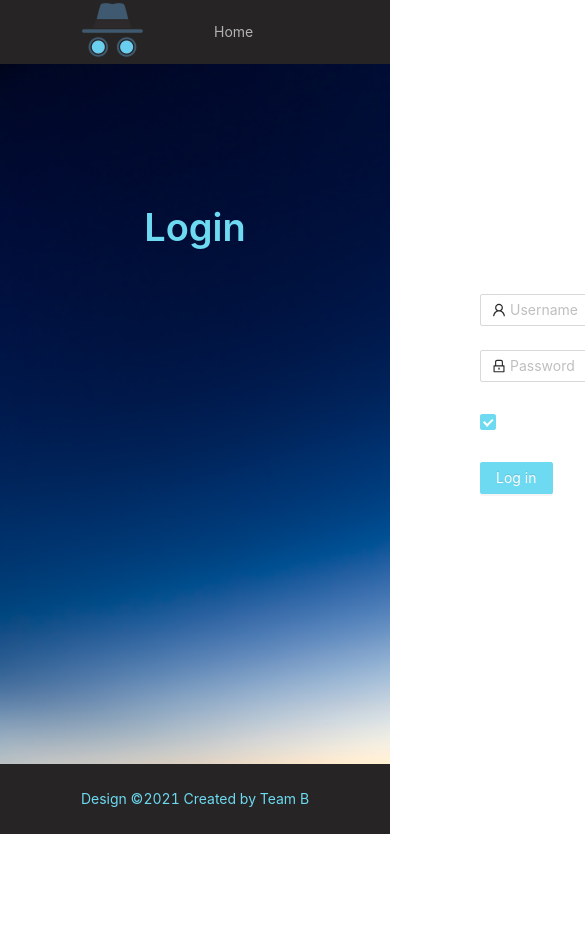
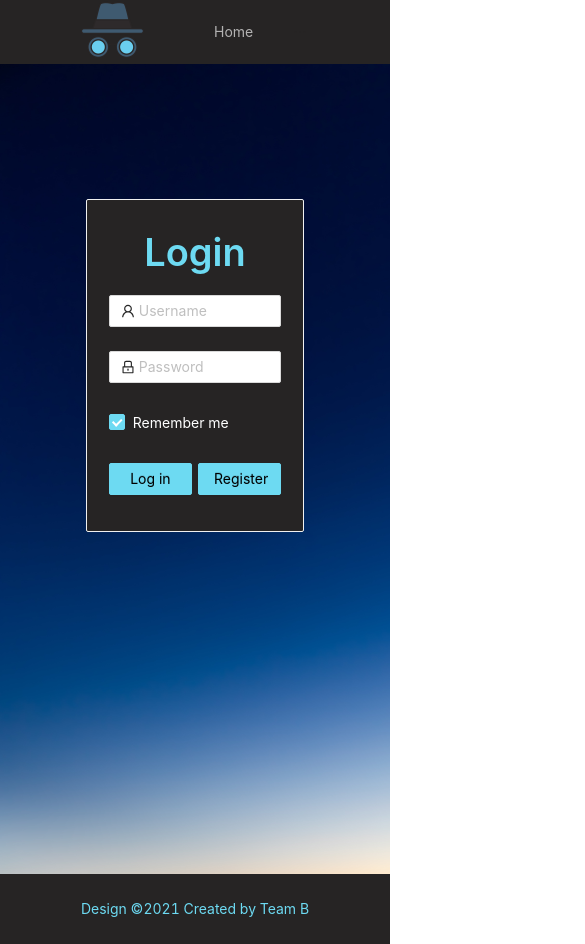
Before and after one commit to subhan97ahmed/Crime-rate-detector, a React (Create React App) app: page /login in a window 390 px wide. Shown: the top 944 px of the page, 585 px wide, since content can reach past the window. Before the commit the page ends 844 px from the top, so only its background shows below. Built offline with nearby package versions, Linux system fonts and the light colour scheme; what google-maps-react would draw is missing.

Commit message:
fixed responsiveness of login.js page

```diff
--- a/src/App.less
+++ b/src/App.less
@@ -37,10 +37,3 @@ h1 {
   margin-left: 430px;
   width: 600px;
   }
-  .login-form{
-    margin-left: 430px;
-    width: 400px;
-  }
-  .Signup-button{
-    margin-left: 240px;
-  }
--- a/src/components/NavBar.js
+++ b/src/components/NavBar.js
@@ -46,7 +46,14 @@ function NavBar(props) {
         <Menu.Item key="3" onClick={() => onClickNav(3)}>
           About
         </Menu.Item>
-        {email ?
+
+          <Menu.Item
+            key="4"
+            onClick={() => onClickNav(4)}
+          >
+            Login
+          </Menu.Item>
+          {email ?
           <Menu.Item
             key="6"
             onClick={() => onClickNav(6)}
@@ -54,12 +61,6 @@ function NavBar(props) {
             Logout
           </Menu.Item>
             : null}
-          <Menu.Item
-            key="4"
-            onClick={() => onClickNav(4)}
-          >
-            Login
-          </Menu.Item>
         {email ? null : (
           <Menu.Item key="5" onClick={() => onClickNav(5)}>
             Signup
--- a/src/pages/Login.js
+++ b/src/pages/Login.js
@@ -1,14 +1,13 @@
 import React, { useState } from "react";
-import "../App.less";
+import { useHistory } from "react-router-dom";
+import { Layout, Typography, Form, Input, Button, Checkbox, Col, Row, Card } from "antd";
+import { UserOutlined, LockOutlined } from "@ant-design/icons";
+import axios from "axios";
+import NavLogo from "../components/NavLogo";
 import bg from "../bg.jpg";
 import NavBar from "../components/NavBar";
-import { Layout, Typography, Image } from "antd";
 import * as conColors from "../colors";
-import NavLogo from "../components/NavLogo";
-import { Form, Input, Button, Checkbox } from "antd";
-import { UserOutlined, LockOutlined } from "@ant-design/icons";
-import axios from "axios";
-import { useHistory } from "react-router-dom";
+import "../App.less";
 const { Header, Content, Footer } = Layout;
 const { Title } = Typography;
 
@@ -22,7 +21,6 @@ function Login() {
   const history = useHistory();
   const [email, setEmail] = useState("");
   const [password, setPassword] = useState("");
-  //const [gender, setGender] = useState("");
 
   function handlereq(event) {
     console.log("Qaseem");
@@ -44,7 +42,7 @@ function Login() {
         })
         .then(function (response) {
           console.log(response);
-          window.localStorage.setItem('email',email);
+          window.localStorage.setItem('email', email);
           // alert("Successfully Login");
           window.location.replace("/");
         })
@@ -67,31 +65,35 @@ function Login() {
         <Content
           className="site-layout"
           style={{
-            padding: "0 50px",
+            padding: "0 10vw",
             marginTop: "64px",
             backgroundImage: `url(${bg})`,
             backgroundSize: "cover",
-            height: "700px",
           }}
         >
-          <div style={{ margin: "16px 0" }}></div>
-          <div className="site-layout-background" style={{ padding: "24px" }}>
-            <div style={{ textAlign: "center" }}>
-              <Title style={{ color: txtColor, marginTop: "100px" }}>
+          <div style={{ margin: "6px 0" }}></div>
+          <div className="site-layout-background" style={{ padding: "0 12vw", minHeight: "80vh" }}>
+            <Card style={{ backgroundColor: footerBgColor, marginTop: "16vh" }} size="small" bordered={true} hoverable={true}>
+              <Row gutter={[10, 20]}>
+                <Col span={24}>
+                  <Title style={{ color: txtColor, marginTop: "2vh", textAlign: "center" }}>
                     Login
                   </Title>
-            </div>
-          </div>
-          <div>
+                </Col>
+              </Row>
+
+              <Row>
+                <Col span={24} >
                   <Form
                     name="normal_login"
-              className="login-form"
                     initialValues={{
                       remember: true,
                     }}
                     onFinish={onFinish}
                   >
+                    <Row><Col span={24}>
                       <Form.Item
+                        style={{ marginLeft: "10px", marginRight: "10px" }}
                         name="email"
                         rules={[
                           {
@@ -109,7 +111,10 @@ function Login() {
                           placeholder="Username"
                         />
                       </Form.Item>
+                    </Col></Row>
+                    <Row><Col span={24}>
                       <Form.Item
+                        style={{ marginLeft: "10px", marginRight: "10px" }}
                         name="password"
                         rules={[
                           {
@@ -128,8 +133,10 @@ function Login() {
                           placeholder="Password"
                         />
                       </Form.Item>
-              <Form.Item>
+                    </Col></Row>
+                    <Form.Item style={{ marginLeft: "10px", marginRight: "10px" }}>
                       <Form.Item name="remember" valuePropName="checked" noStyle>
+
                         <Checkbox
                           style={{
                             color: "white",
@@ -138,34 +145,41 @@ function Login() {
                           Remember me
                         </Checkbox>
                       </Form.Item>
-
-                {/* <a className="login-form-forgot" href="">
-          Forgot password
-        </a> */}
                     </Form.Item>
-
-              <Form.Item>
+                    <Row><Col span={24}>
+                      <Form.Item style={{ marginLeft: "10px", marginRight: "10px" }}>
+                        <Row gutter={[6, 1]}>
+                          <Col span={12} style={{ textAlign: "center" }}>
                             <Button
                               type="primary"
                               htmlType="submit"
-                  className="login-form-button"
                               onClick={handlereq}
+                              style={{ color: "black", width: "100%" }}
                             >
                               Log in
                             </Button>
+                          </Col>
+                          <Col span={12} style={{ textAlign: "center" }}>
                             <Button
                               href="./signup"
                               type="primary"
                               htmlType="submit"
-                  className="Signup-button"
+                              style={{ color: "black", width: "100%" }}
                             >
+
                               Register
                             </Button>
-                {/* <a style={{marginLeft:'300px'}} href="src\pages\Signup.js">register now!</a> */}
+                          </Col>
+                        </Row>
                       </Form.Item>
+                    </Col></Row>
                   </Form>
+                </Col>
+              </Row>
+            </Card>
           </div>
         </Content>
+
         <Footer
           style={{
             textAlign: "center",
```
Lines whose indentation alone changed are shown as unchanged.
